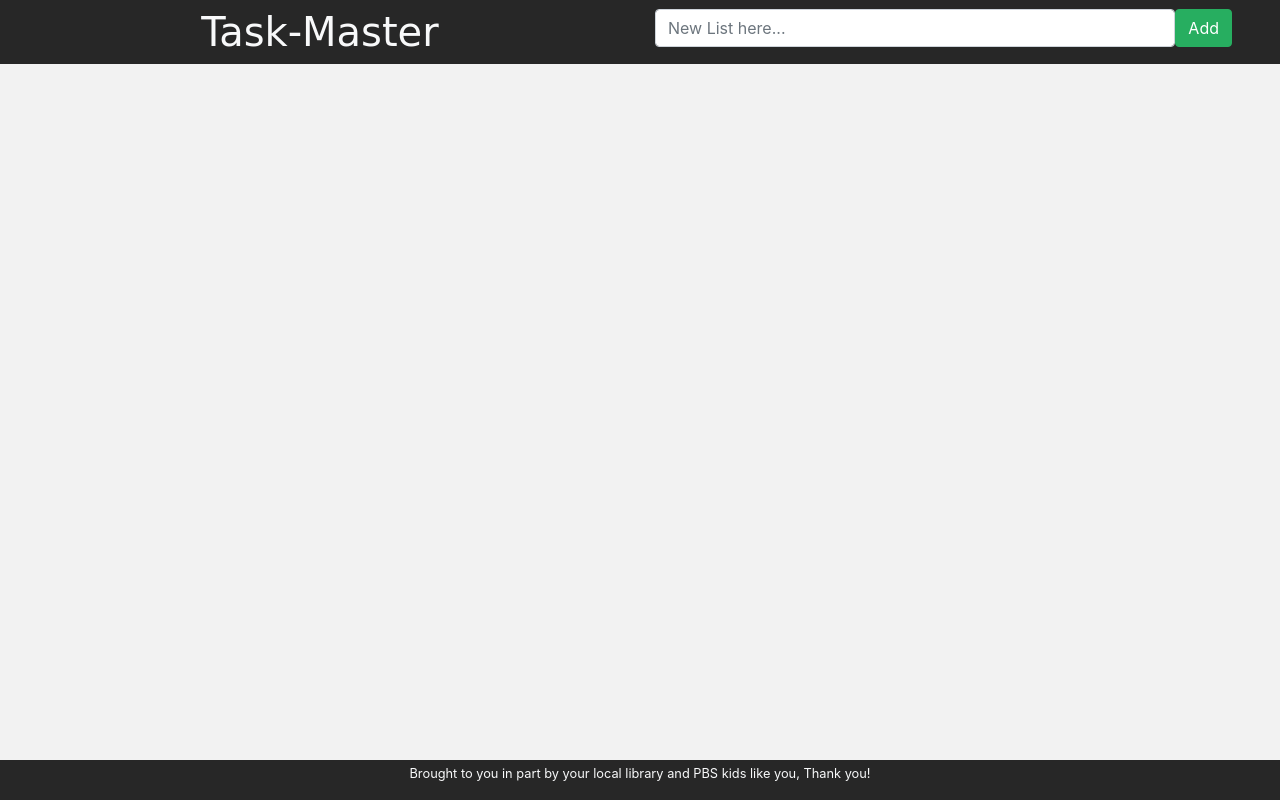
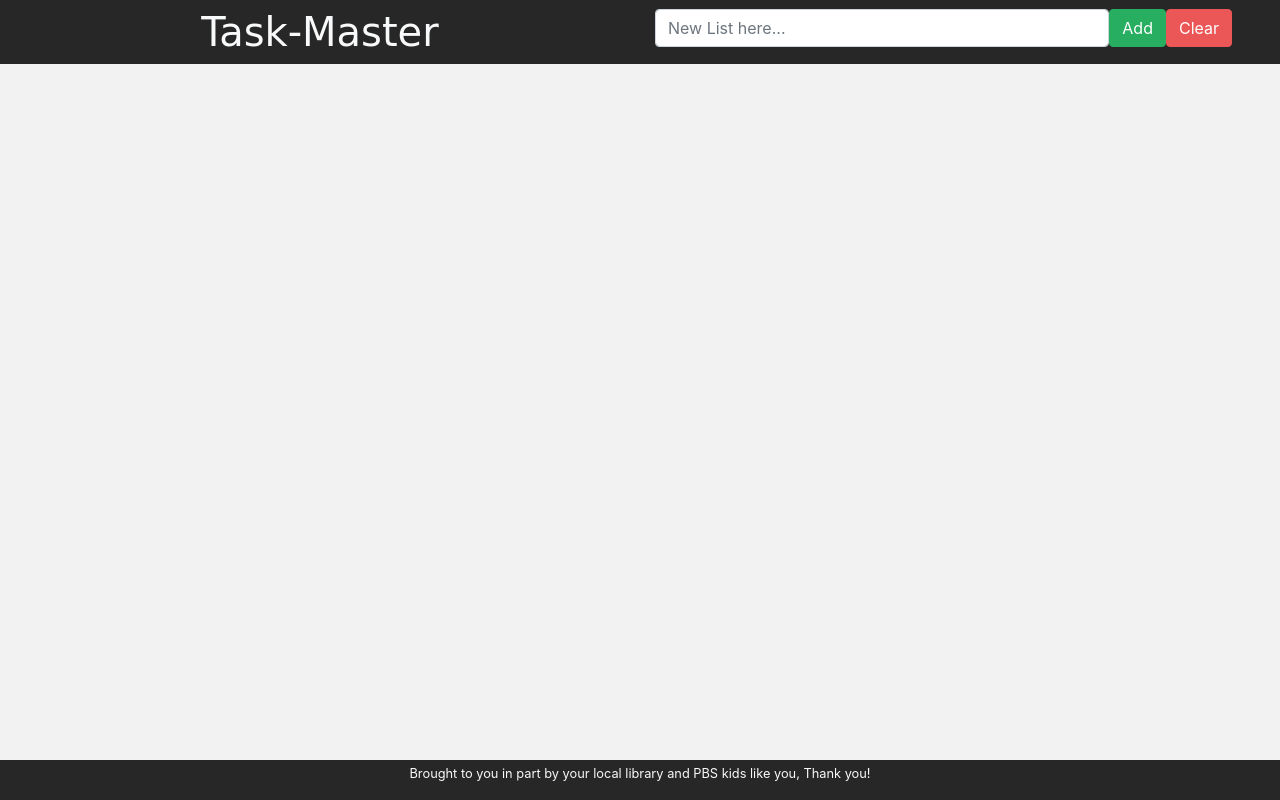
Before and after one commit to briglowell/task-master, a website with bundled scripts: page index.html in a window 1280 px wide. Built offline with nearby package versions, Linux system fonts and the light colour scheme; a script that the page names is missing; a web font is replaced by a local one.

Commit message:
added clear all list button

```diff
--- a/app/Controllers/ListController.js
+++ b/app/Controllers/ListController.js
@@ -29,4 +29,8 @@ export default class ListController {
     listService.delete(id)
   }
 
+  clear(){
+    listService.clear()
+  }
+
 }
--- a/app/Services/ListService.js
+++ b/app/Services/ListService.js
@@ -4,6 +4,7 @@ import {saveState} from "../Utils/LocalStorage.js"
 
 //Public
 class ListService {
+
   //TODO  Here is where we handle all of our business logic,
   //given the information you need in the controller,
   //what methods will you need to do when this class is first 'constructed'?
@@ -24,6 +25,12 @@ class ListService {
     ProxyState.tasks = ProxyState.tasks.filter(t=> t.listId !=id)
     }
   }
+  clear(id) {
+    if(window.confirm("Are you sure you want to delete all lists?")){
+      ProxyState.lists = []
+      ProxyState.tasks = []
+    }
+  }
 }
 
 export const listService = new ListService();
--- a/index.html
+++ b/index.html
@@ -24,6 +24,7 @@
                         <div class="d-flex justify-content-between">
                             <input type="text" name="listTitle" class="form-control" placeholder="New List here...">
                             <button type="submit" name="" id="" class="btn btn-success">Add</button>
+                            <button type="button" name="" id="" onclick="app.listController.clear()" class="btn btn-danger">Clear</button>
                         </div>
                     </div>
                 </form>
```
